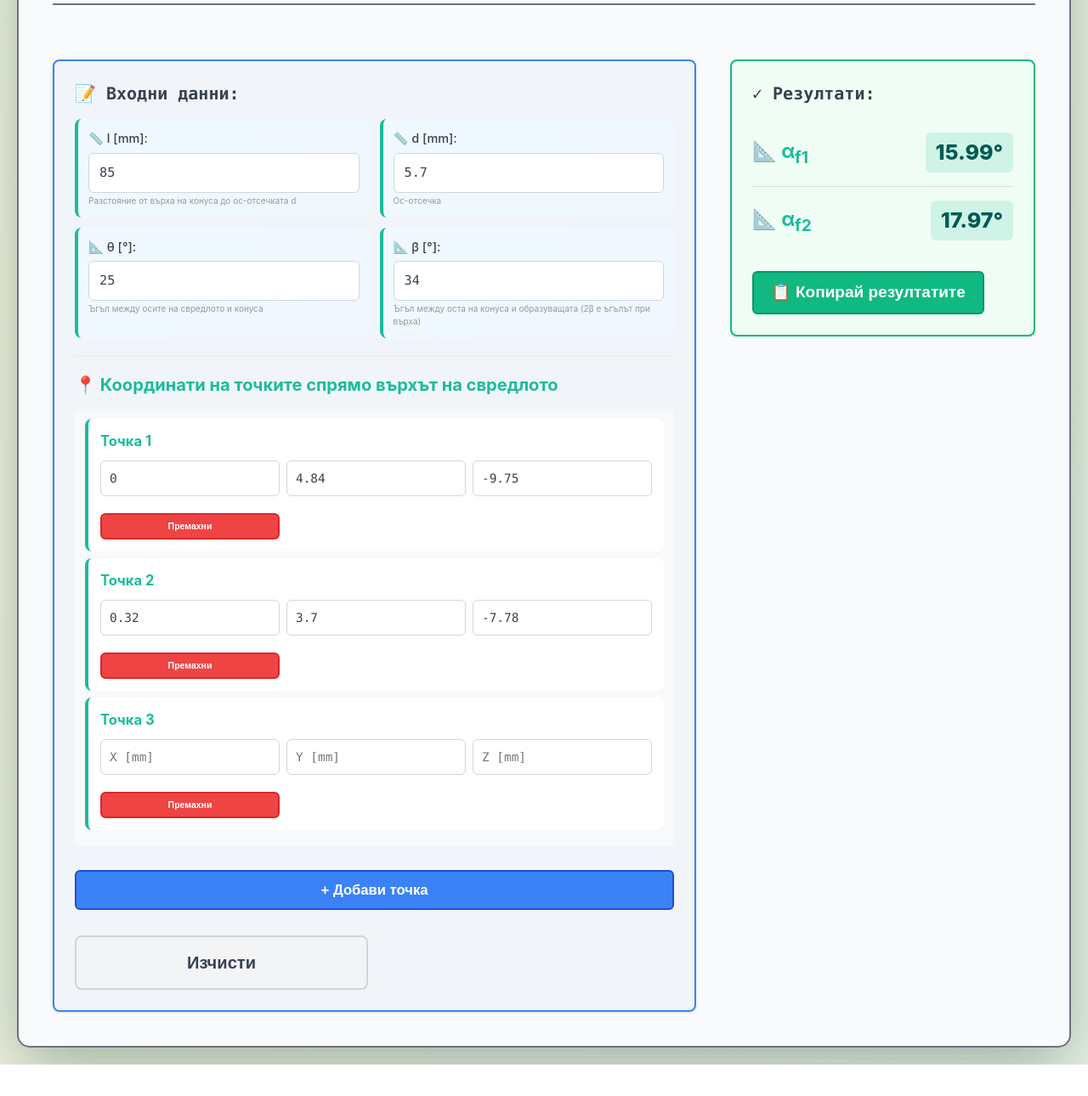
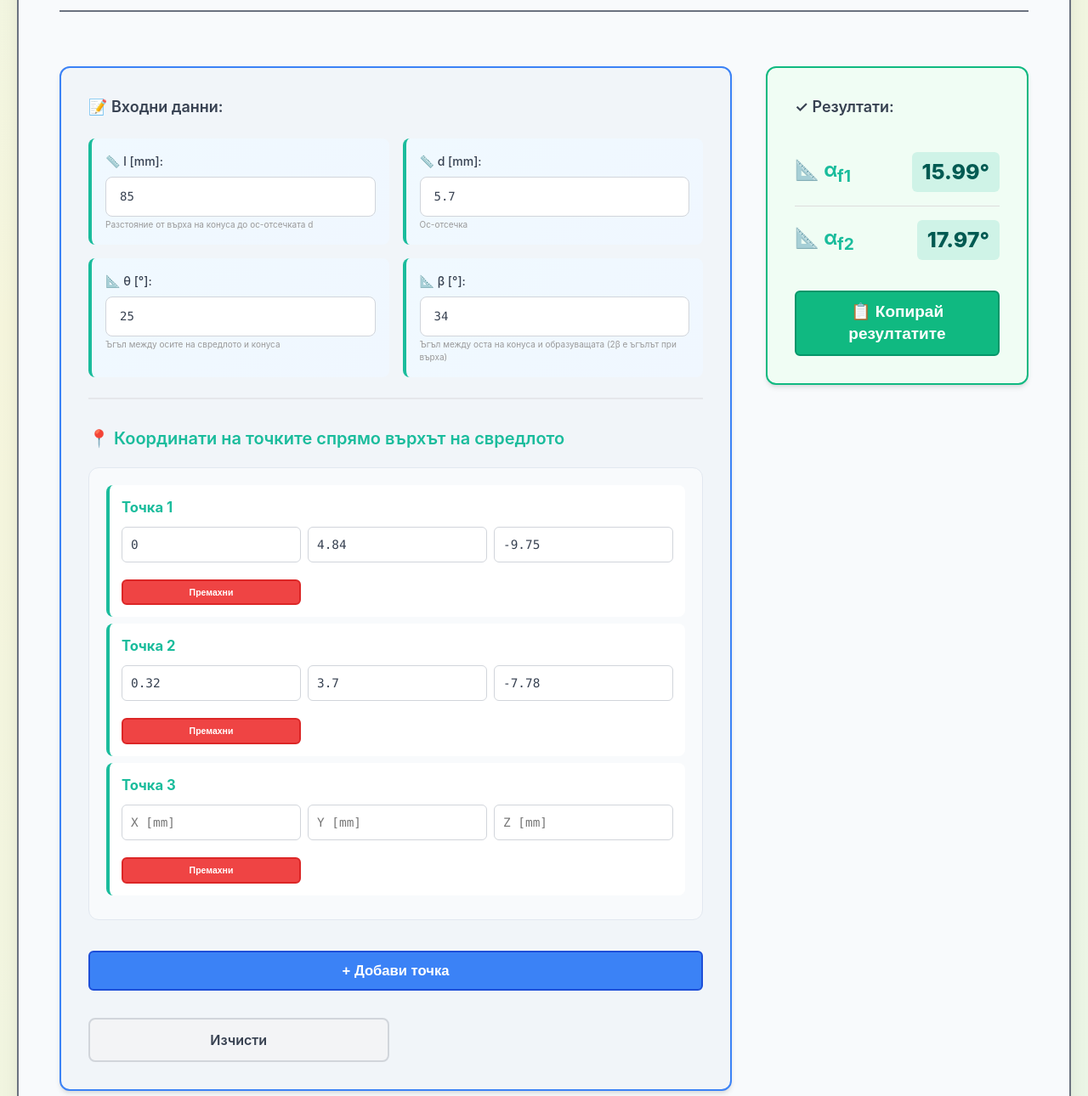
Before and after one commit to anton-grozev/gangle, a plain HTML site: page index.html in a window 1280 px wide. Shown: the part 125-1415 px from the top of the page at 85% size. Before the commit the page ends 1378 px from the top, so only its background shows below. Drawn offline with Linux system fonts and the light colour scheme.

Commit message:
UI/UX standards update

```diff
--- a/index.html
+++ b/index.html
@@ -72,14 +72,14 @@
         .container {
             background: #f8fafc;
             border: 2px solid #6b7280;
-            border-radius: 15px;
-            box-shadow: 0 30px 80px rgba(0, 0, 0, 0.25), 0 0 60px rgba(77, 208, 225, 0.15);
+            border-radius: 16px;
+            box-shadow: 0 20px 25px -5px rgba(0, 0, 0, 0.1), 0 10px 10px -5px rgba(0, 0, 0, 0.04);
             max-width: 1400px;
             width: 100%;
-            padding: 40px;
+            padding: 48px;
             display: grid;
             grid-template-columns: 1fr 1fr;
-            gap: 40px;
+            gap: 48px;
             align-items: start;
         }
 
@@ -89,19 +89,19 @@
 
         .input-container {
             border: 2px solid #3b82f6;
-            border-radius: 8px;
-            padding: 24px;
+            border-radius: 12px;
+            padding: 32px;
             background: #f1f5f9;
-            box-shadow: 0 1px 3px rgba(0, 0, 0, 0.1);
+            box-shadow: 0 4px 6px -1px rgba(0, 0, 0, 0.1), 0 2px 4px -1px rgba(0, 0, 0, 0.06);
         }
 
         .input-container-title {
             color: #374151;
-            margin-bottom: 16px;
-            font-size: 1.25rem;
+            margin-bottom: 24px;
+            font-size: 1.125rem;
             font-weight: 600;
-            line-height: 1.4;
-            font-family: 'JetBrains Mono', 'SF Mono', 'Monaco', 'Cascadia Code', monospace;
+            line-height: 1.5;
+            font-family: 'Inter', 'Roboto', sans-serif;
         }
 
         .right-column {
@@ -122,11 +122,22 @@
 
         h1 {
             color: #111827;
-            font-size: 2rem;
-            margin-bottom: 8px;
-            font-weight: 600;
+            font-size: 1.75rem;
+            margin-bottom: 12px;
+            font-weight: 700;
             line-height: 1.2;
-            font-family: 'Inter', 'Roboto', sans-serif;
+            font-family: 'JetBrains Mono', 'Fira Code', 'Source Code Pro', 'Monaco', monospace;
+            letter-spacing: -0.5px;
+            text-transform: uppercase;
+        }
+
+        .version-info {
+            font-family: 'JetBrains Mono', 'Fira Code', 'Source Code Pro', monospace;
+            font-size: 0.75rem;
+            color: #6b7280;
+            margin: 0 0 16px 0;
+            font-weight: 500;
+            letter-spacing: 0.5px;
         }
 
         .subtitle {
@@ -136,21 +147,22 @@
 
         .mode-selector {
             display: flex;
-            gap: 10px;
-            margin-bottom: 30px;
+            gap: 16px;
+            margin-bottom: 32px;
             justify-content: center;
         }
 
         .mode-btn {
-            padding: 14px 28px;
-            border: 2px solid #ddd;
+            padding: 12px 24px;
+            border: 2px solid #e5e7eb;
             background: white;
             border-radius: 8px;
             cursor: pointer;
-            font-size: 1.25em; /* Променено от 20px на 1.25em */
-            font-weight: 700;
-            transition: all 0.3s ease;
-            line-height: 1.4;
+            font-size: 1rem;
+            font-weight: 600;
+            transition: all 0.2s ease;
+            line-height: 1.5;
+            font-family: 'Inter', 'Roboto', sans-serif;
         }
 
         .mode-btn:hover {
@@ -173,27 +185,27 @@
         }
 
         .form-group {
-            margin-bottom: 20px;
+            margin-bottom: 24px;
         }
 
         .form-group label {
             display: block;
-            margin-bottom: 6px;
+            margin-bottom: 8px;
             color: #374151;
             font-weight: 500;
-            font-size: 0.9rem;
-            line-height: 1.4;
+            font-size: 0.875rem;
+            line-height: 1.5;
             font-family: 'Inter', 'Roboto', sans-serif;
         }
 
         .form-group input {
             width: 100%;
-            padding: 12px;
+            padding: 12px 16px;
             border: 1px solid #d1d5db;
-            border-radius: 6px;
+            border-radius: 8px;
             font-family: 'JetBrains Mono', 'SF Mono', 'Monaco', 'Cascadia Code', monospace;
-            font-size: 0.95rem;
-            line-height: 1.4;
+            font-size: 0.875rem;
+            line-height: 1.5;
             transition: border-color 0.2s ease;
             background: #ffffff;
             color: #374151;
@@ -209,16 +221,16 @@
         .params-grid {
             display: grid;
             grid-template-columns: 1fr 1fr;
-            gap: 12px;
-            margin-bottom: 20px;
-            padding-bottom: 20px;
-            border-bottom: 2px solid #eee;
+            gap: 16px;
+            margin-bottom: 32px;
+            padding-bottom: 24px;
+            border-bottom: 2px solid #e5e7eb;
         }
 
         .params-grid .form-group {
             margin-bottom: 0;
             background: linear-gradient(135deg, #f0f9ff 0%, #f0f7ff 100%);
-            padding: 12px;
+            padding: 16px;
             border-radius: 8px;
             border-left: 4px solid #1abc9c;
             animation: slideInLeft 0.5s ease-out;
@@ -230,19 +242,21 @@
         .params-grid .form-group:nth-child(4) { animation-delay: 0.4s; }
 
         .section-title {
-            font-size: 1.4375em; /* Променено от 23px на 1.4375em */
-            font-weight: 700;
+            font-size: 1.25rem;
+            font-weight: 600;
             color: #1abc9c;
-            margin-bottom: 15px;
-            margin-top: 20px;
-            line-height: 1.3;
+            margin-bottom: 20px;
+            margin-top: 32px;
+            line-height: 1.4;
+            font-family: 'Inter', 'Roboto', sans-serif;
         }
 
         .points-container {
-            margin-bottom: 15px;
-            padding: 12px;
-            background: #f8f9fa;
-            border-radius: 8px;
+            margin-bottom: 24px;
+            padding: 20px;
+            background: #f8fafc;
+            border-radius: 12px;
+            border: 1px solid #e2e8f0;
         }
 
         .point-group {
@@ -325,19 +339,20 @@
         .button-group {
             display: grid;
             grid-template-columns: 1fr 1fr;
-            gap: 15px;
-            margin-top: 30px;
+            gap: 16px;
+            margin-top: 32px;
         }
 
         .btn {
-            padding: 16px 32px;
+            padding: 12px 24px;
             border: 2px solid transparent;
             border-radius: 8px;
-            font-size: 1.4375em;
-            font-weight: 700;
+            font-size: 1rem;
+            font-weight: 600;
             cursor: pointer;
-            transition: all 0.3s ease;
-            line-height: 1.4;
+            transition: all 0.2s ease;
+            line-height: 1.5;
+            font-family: 'Inter', 'Roboto', sans-serif;
         }
 
         .btn-calculate {
@@ -366,12 +381,12 @@
         .results {
             display: block;
             margin-top: 0;
-            padding: 24px;
+            padding: 32px;
             background: #f0fdf4;
             border: 2px solid #10b981;
-            border-radius: 8px;
-            min-height: 200px;
-            box-shadow: 0 1px 3px rgba(0, 0, 0, 0.1);
+            border-radius: 12px;
+            min-height: 240px;
+            box-shadow: 0 4px 6px -1px rgba(0, 0, 0, 0.1), 0 2px 4px -1px rgba(0, 0, 0, 0.06);
         }
 
         .results.active {
@@ -380,11 +395,11 @@
 
         .results h3 {
             color: #374151;
-            margin-bottom: 16px;
-            font-size: 1.25rem;
+            margin-bottom: 24px;
+            font-size: 1.125rem;
             font-weight: 600;
-            line-height: 1.4;
-            font-family: 'JetBrains Mono', 'SF Mono', 'Monaco', 'Cascadia Code', monospace;
+            line-height: 1.5;
+            font-family: 'Inter', 'Roboto', sans-serif;
         }
 
         .results-empty {
@@ -1013,8 +1028,8 @@
                 paramD: "d [mm]:",
                 paramTheta: "θ [°]:",
                 paramBeta: "β [°]:",
-                infoL: "Distance from cone apex to diameter section d",
-                infoD: "Diameter section",
+                infoL: "Axial distance from cone apex to the axis offset d",
+                infoD: "Axis offset",
                 infoTheta: "Angle between drill and cone axes",
                 infoBeta: "Angle between cone axis and generatrix (2β is the apex angle)",
                 coordinatesTitle: "📍 Point coordinates relative to drill tip",
```
